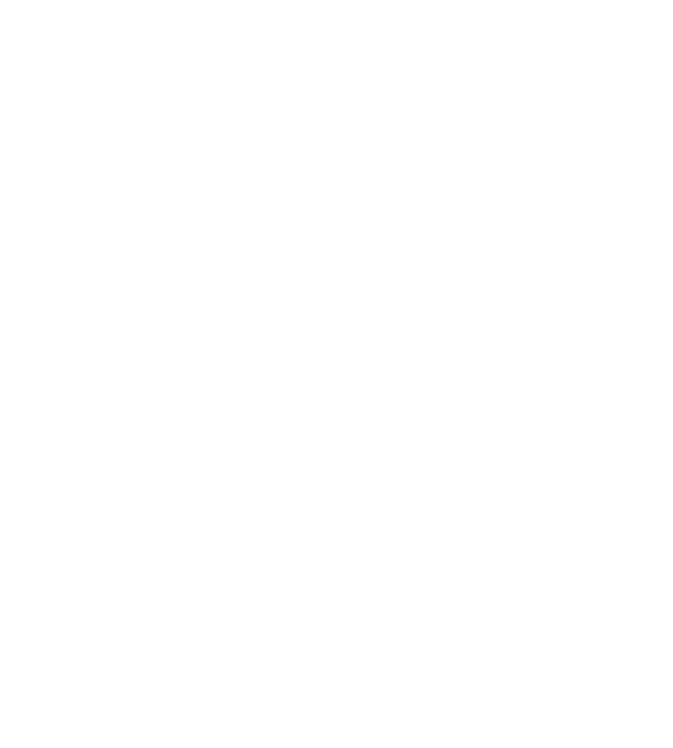
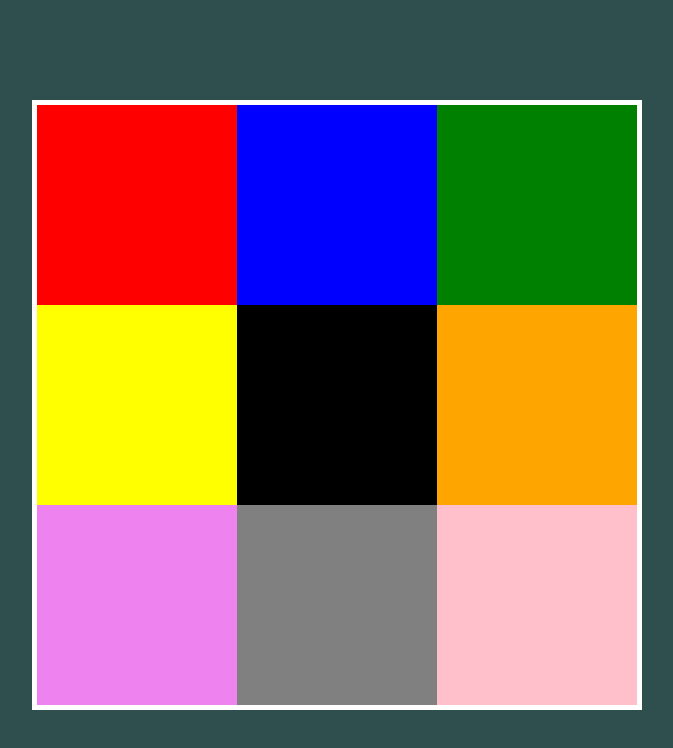
Before and after one commit to sfidura/1-pozycjonowanie-css, a plain HTML site: page index.html in a window 1280 px wide. Shown: the whole page, without its empty margins (68-741 px from the left). Drawn offline with Linux system fonts and the light colour scheme.

Commit message:
inner part

```diff
--- a/css/style.css
+++ b/css/style.css
@@ -0,0 +1,64 @@
+body{
+    background-color: darkslategrey;
+    margin: 0;
+}
+#container{
+    width: 600px;
+    height: 600px;
+    border: 5px solid white;
+    position: relative;
+    top: 100px;
+    left: 100px;
+}
+#container > div{
+    width: 200px;
+    height: 200px;
+}
+#inner-1{
+    background-color: red;
+    position: absolute;
+}
+#inner-2{
+    background-color: blue;
+    position: absolute;
+    left: 200px;
+}
+#inner-3{
+    background-color: green;
+    position: absolute;
+    left: 400px;
+}
+#inner-4{
+    background-color: yellow;
+    position: absolute;
+    top: 200px;
+}
+#inner-5{
+    background-color: black;
+    position: absolute;
+    top: 200px;
+    left: 200px;
+}
+#inner-6{
+    background-color: orange;
+    position: absolute;
+    top: 200px;
+    left: 400px;
+}
+#inner-7{
+    background-color: violet;
+    position: absolute;
+    top: 400px;
+}
+#inner-8{
+    background-color: gray;
+    position: absolute;
+    top: 400px;
+    left: 200px;
+}
+#inner-9{
+    background-color: pink;
+    position: absolute;
+    top: 400px;
+    left: 400px;
+}
--- a/index.html
+++ b/index.html
@@ -6,6 +6,34 @@
     <link rel="stylesheet" href="css/style.css">
 </head>
 <body>
-
+    <div id="container">
+        <div id="inner-1">
+            <div id="circle-1"></div>
+        </div>
+        <div id="inner-2">
+            <div id="circle-2"></div>
+        </div>
+        <div id="inner-3">
+            <div id="circle-3"></div>
+        </div>
+        <div id="inner-4">
+            <div id="circle-4"></div>
+        </div>
+        <div id="inner-5">
+            <div id="circle-5"></div>
+        </div>
+        <div id="inner-6">
+            <div id="circle-6"></div>
+        </div>
+        <div id="inner-7">
+            <div id="circle-7"></div>
+        </div>
+        <div id="inner-8">
+            <div id="circle-8"></div>
+        </div>
+        <div id="inner-9">
+            <div id="circle-9"></div>
+        </div>
+    </div>
 </body>
 </html>
```
